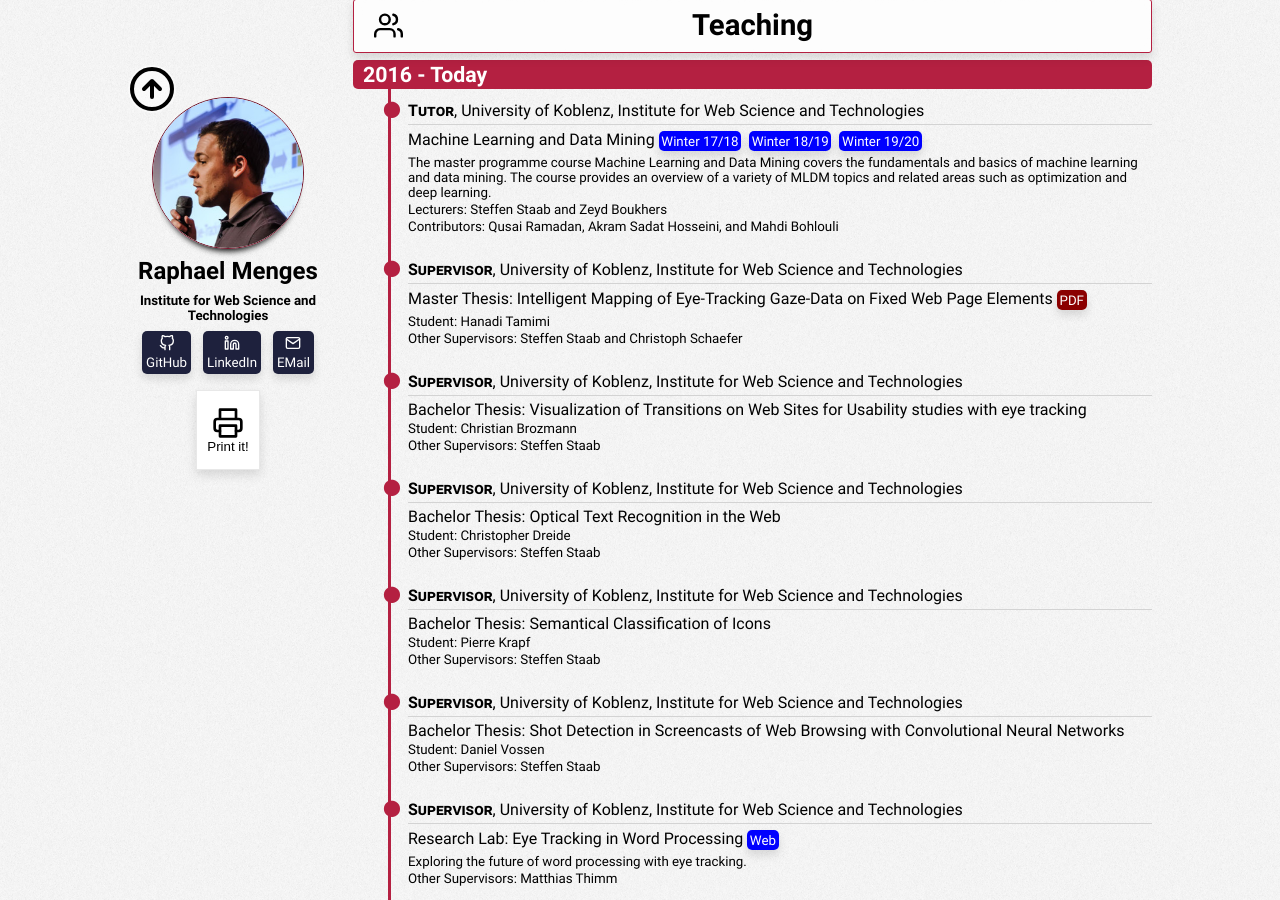
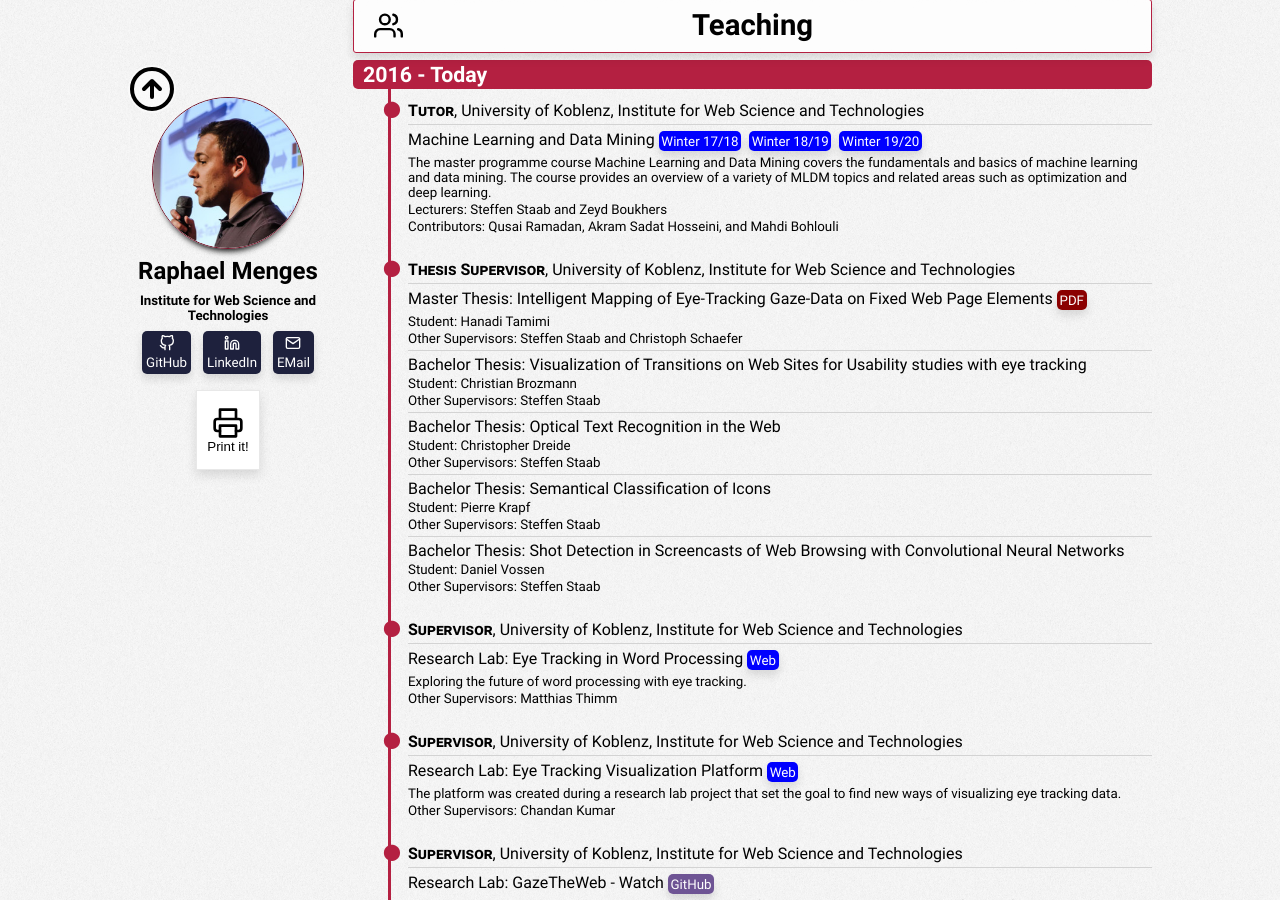
Before and after one commit to raphaelmenges/raphaelmenges.github.io, a Jekyll site: the page built from index.html, in a window 1280 px wide and 900 px high, scrolled down 2551 px. Built offline with Jekyll 4.4.1, drawn with Linux system fonts in a browser that asks for light colours.

Commit message:
More compact theses block.

```diff
--- a/_includes/home/teaching.html
+++ b/_includes/home/teaching.html
@@ -14,31 +14,23 @@
 		<div class='note'>Contributors: Qusai Ramadan, Akram Sadat Hosseini, and Mahdi Bohlouli</div>
 	</li>
 	<li>
-		<div><strong style='font-variant: small-caps'>Supervisor</strong>, University of Koblenz, Institute for Web Science and Technologies</div>
+		<div><strong style='font-variant: small-caps'>Thesis Supervisor</strong>, University of Koblenz, Institute for Web Science and Technologies</div>
 		<div class='title'>Master Thesis: Intelligent Mapping of Eye-Tracking Gaze-Data on Fixed Web Page Elements<a class='pdf' href='https://kola.opus.hbz-nrw.de/frontdoor/index/index/year/2017/docId/1547'>PDF</a></div>
 		<div class='note'>Student: Hanadi Tamimi</div>
 		<div class='note'>Other Supervisors: Steffen Staab and Christoph Schaefer</div>
-	</li>
-	<li>
-		<div><strong style='font-variant: small-caps'>Supervisor</strong>, University of Koblenz, Institute for Web Science and Technologies</div>
+
 		<div class='title'>Bachelor Thesis: Visualization of Transitions on Web Sites for Usability studies with eye tracking</div>
 		<div class='note'>Student: Christian Brozmann</div>
 		<div class='note'>Other Supervisors: Steffen Staab</div>
-	</li>
-	<li>
-		<div><strong style='font-variant: small-caps'>Supervisor</strong>, University of Koblenz, Institute for Web Science and Technologies</div>
+
 		<div class='title'>Bachelor Thesis: Optical Text Recognition in the Web</div>
 		<div class='note'>Student: Christopher Dreide</div>
 		<div class='note'>Other Supervisors: Steffen Staab</div>
-	</li>
-	<li>
-		<div><strong style='font-variant: small-caps'>Supervisor</strong>, University of Koblenz, Institute for Web Science and Technologies</div>
+
 		<div class='title'>Bachelor Thesis: Semantical Classification of Icons</div>
 		<div class='note'>Student: Pierre Krapf</div>
 		<div class='note'>Other Supervisors: Steffen Staab</div>
-	</li>
-	<li>
-		<div><strong style='font-variant: small-caps'>Supervisor</strong>, University of Koblenz, Institute for Web Science and Technologies</div>
+
 		<div class='title'>Bachelor Thesis: Shot Detection in Screencasts of Web Browsing with Convolutional Neural Networks</div>
 		<div class='note'>Student: Daniel Vossen</div>
 		<div class='note'>Other Supervisors: Steffen Staab</div>
```
